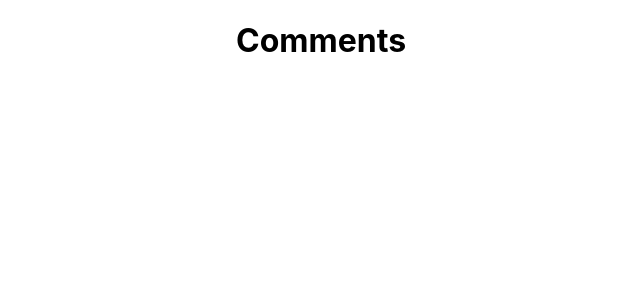
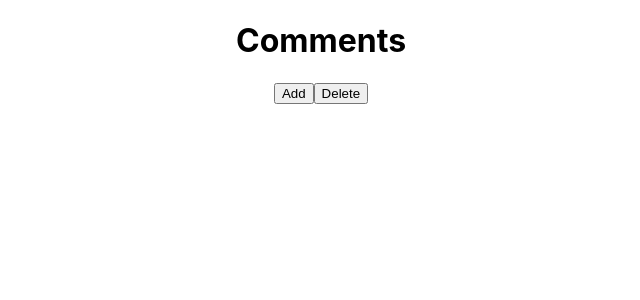
Before and after one commit to SajjadAliZaidi/single-stop-frontend-code-challenge, a React (Create React App) app: page / in a window 1280 px wide. Shown: the top 300 px of the page, without its empty margins (319-959 px from the left). Built offline with nearby package versions, Linux system fonts and the light colour scheme.

Commit message:
action-creators working now

```diff
--- a/src/App.js
+++ b/src/App.js
@@ -1,14 +1,34 @@
 import React from 'react';
-import { useSelector } from 'react-redux';
+import { useDispatch, useSelector } from 'react-redux';
+import { bindActionCreators } from 'redux';
+import * as actionCreators from './redux/action-creators/index';
 
 function App() {
 
+  let id_ = 0;
+
   const state = useSelector((state) => state);
   console.log(state);
+  const dispatch = useDispatch();
+
+  const { addComment, deleteComment } = bindActionCreators(actionCreators, dispatch);
 
   return (
     <div className='app'>
       <h1>Comments</h1>
+      <button onClick={() => addComment({
+        comment: {
+          email: "s@gmail.com",
+          body: "hello",
+          date: new Date(),
+          id: id_++
+        }
+      })}>Add</button>
+      <button onClick={() => deleteComment({
+        id: 0
+      })}>
+        Delete
+      </button>
     </div>
   );
 }
--- /dev/null
+++ b/src/redux/action-creators/index.js
@@ -0,0 +1,17 @@
+export const addComment = (payload) => {
+  return (dispatch) => {
+    dispatch({
+      type: "ADD",
+      payload
+    });
+  }
+}
+
+export const deleteComment = (payload) => {
+  return (dispatch) => {
+    dispatch({
+      type: "DELETE",
+      payload
+    });
+  }
+}
--- a/src/redux/reducers/commentReducer.js
+++ b/src/redux/reducers/commentReducer.js
@@ -4,8 +4,8 @@ const INITIAL_STATE = {
 const reducer = (state = INITIAL_STATE, action) => {
   switch (action.type) {
     case "ADD": {
-      const id = action.payload.id;
-      const newComment = action.payload.newComment;
+      const id = action.payload.comment.id;
+      const newComment = action.payload.comment;
       return {
         ...state,
         [id]: newComment
--- a/src/redux/store.js
+++ b/src/redux/store.js
@@ -1,4 +1,5 @@
-import { createStore } from 'redux';
+import { applyMiddleware, createStore } from 'redux';
 import reducers from './reducers/index';
+import thunk from 'redux-thunk';
 
-export const store = createStore(reducers, {});
+export const store = createStore(reducers, applyMiddleware(thunk));
```
